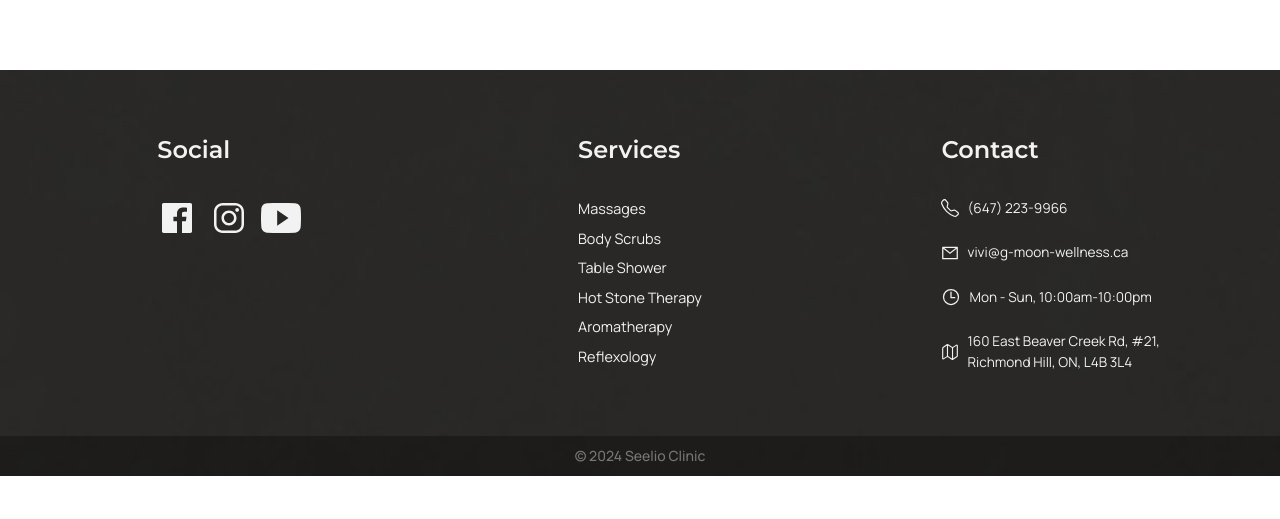
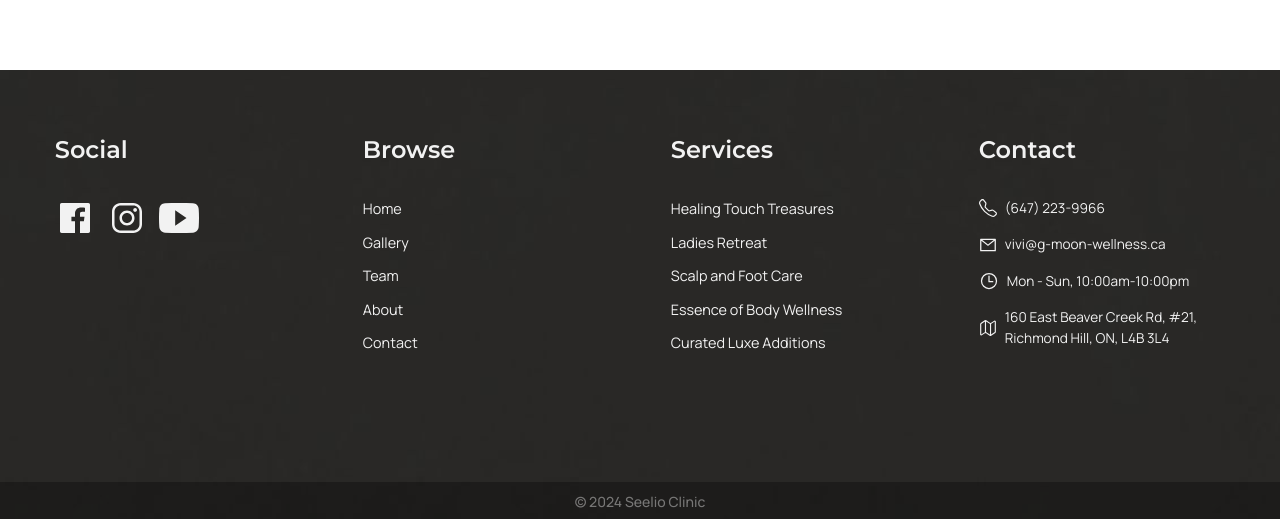
Before and after one commit to tbabyuk/g-moon-next-2024, a Next.js app: page /contact in a window 1280 px wide. Shown: the part 916-1435 px from the top of the page. Before the commit the page ends 1392 px from the top, so only its background shows below. Built offline with nearby package versions, Linux system fonts and the light colour scheme.

Commit message:
finished overview sections for all services, added 'Browse' column to footer, adjusted service card styling

```diff
--- a/app/(pages)/contact/ContactClientPage.jsx
+++ b/app/(pages)/contact/ContactClientPage.jsx
@@ -59,7 +59,7 @@ const ContactClientPage = () => {
 
     return(
         <div className="flex flex-col justify-center">
-            <p className="mb-10 block lg:w-[400px] mx-auto">Have a question you want to ask us? Ask us here!</p>
+            <p className="mb-10 block lg:w-[400px] mx-auto">Have a question? Ask us here!</p>
 
             {submitSuccess &&
                 (<p className="text-lg text-center text-green-500">Thank you - your form has been submitted successfully!<br /> Please expect to hear from us within 1-2 business days!</p>)
--- a/app/(pages)/ladies-retreat/page.jsx
+++ b/app/(pages)/ladies-retreat/page.jsx
@@ -12,7 +12,7 @@ const LadiesRetreatPage = () => {
         <PageHeader title="Ladies Retreat" />
         <div className="g-moon-content-padding">
             <PageSubheader title="OVERVIEW" />
-            <p className="mb-16">Coming soon...</p>
+            <p className="mb-16">Our Ladies Retreat collection addresses your unique concerns, balancing relaxation, luxury, and tension release. Each treatment is tailored to harmonize body and mind, ensuring a rejuvenating experience. Reclaim serenity, rebalance energy, and rediscover radiance. Book your Retreat today!</p>
 
             <PageSubheader title="COMBO SERVICES" />
 
--- a/app/(pages)/scalp-and-foot-care/page.jsx
+++ b/app/(pages)/scalp-and-foot-care/page.jsx
@@ -10,7 +10,7 @@ const ScalpAndFootCarePage = () => {
       <PageHeader title="Scalp and Foot Care" />
         <div className="g-moon-content-padding">
             <PageSubheader title="OVERVIEW" />
-            <p className="mb-20">Coming soon... </p>
+            <p className="mb-20">Indulge in our signature Scalp and Foot Care, a sensorial experience that awakens your senses and transports you to deep relaxation. Surrender to our expert therapists as they guide you through a stress-relieving treatment, combining mobilizing movements and firm massage to melt away tension and restore vitality.</p>
             <PageSubheader title="COMBO SERVICES" />
             <div className="mb-20 mx-auto w-full md:max-w-[650px] lg:max-w-[900px]">
                 <PageSubSubheader title="Combo A (90 mins) - $95.00" />
--- a/app/components/Footer.jsx
+++ b/app/components/Footer.jsx
@@ -16,9 +16,9 @@ export const Footer = () => {
 
     return(
         <footer className="bg-[url('/images/footer-bg.jpg')] bg-center bg-cover text-g-moon-light-gray">
-            <div className="flex flex-col md:flex-row py-16 px-6">
-                <div className="flex-1 pb-16 border-b-2 border-gray-600 md:border-none md:flex md:flex-col md:items-center">
-                    <div>
+            <div className="grid grid-cols-1 md:grid-cols-2 lg:grid-cols-4 py-16 px-6">
+                <div className="pb-16 border-b-2 border-gray-600 md:border-none flex justify-center">
+                    <div className="w-[80%]">
                         <h3 className="text-2xl font-semibold mb-8">Social</h3>
                         <ul className="flex space-x-3">
                             <li><Link href="#" className="g-moon-link"><IoLogoFacebook size="2.5rem" /></Link></li>
@@ -27,23 +27,34 @@ export const Footer = () => {
                         </ul>
                     </div>
                 </div>
-                <div className="flex-1 py-16 md:py-0 border-b-2 border-gray-600 md:border-none md:flex md:flex-col md:items-center">
-                    <div>
-                        <h3 className="text-2xl font-semibold mb-8">Services</h3>
-                        <ul className="space-y-2 text-[0.9rem]">
-                            <li><Link href="/massages" className="g-moon-link">Massages</Link></li>
-                            <li><Link href="/body-scrubs" className="g-moon-link">Body Scrubs</Link></li>
-                            <li><Link href="/table-shower" className="g-moon-link">Table Shower</Link></li>
-                            <li><Link href="/hot-stone-therapy" className="g-moon-link">Hot Stone Therapy</Link></li>
-                            <li><Link href="/aromatherapy" className="g-moon-link">Aromatherapy</Link></li>
-                            <li><Link href="/reflexology" className="g-moon-link">Reflexology</Link></li>
+                <div className="py-16 md:py-0 md:pb-16 border-b-2 border-gray-600 md:border-none flex justify-center">
+                    <div className="w-[80%]">
+                        <h3 className="text-2xl font-semibold mb-8">Browse</h3>
+                        <ul className="space-y-3 text-[0.9rem]">
+                            <li><Link href="/" className="g-moon-link">Home</Link></li>
+                            <li><Link href="/#gallery" className="g-moon-link">Gallery</Link></li>
+                            <li><Link href="/team" className="g-moon-link">Team</Link></li>
+                            <li><Link href="/about" className="g-moon-link">About</Link></li>
+                            <li><Link href="/contact" className="g-moon-link">Contact</Link></li>
                         </ul>
                     </div>
                 </div>
-                <div className="flex-1 pt-16 md:pt-0 md:flex md:flex-col md:items-center">
-                    <div>
+                <div className="py-16 md:py-0 border-b-2 border-gray-600 md:border-none flex justify-center">
+                    <div className="w-[80%]">
+                        <h3 className="text-2xl font-semibold mb-8">Services</h3>
+                        <ul className="space-y-3 text-[0.9rem]">
+                            <li><Link href="/healing-touch-treasures" className="g-moon-link">Healing Touch Treasures</Link></li>
+                            <li><Link href="/ladies-retreat" className="g-moon-link">Ladies Retreat</Link></li>
+                            <li><Link href="/scalp-and-foot-care" className="g-moon-link">Scalp and Foot Care</Link></li>
+                            <li><Link href="/essence-of-body-wellness" className="g-moon-link">Essence of Body Wellness</Link></li>
+                            <li><Link href="/curated-luxe-additions" className="g-moon-link">Curated Luxe Additions</Link></li>
+                        </ul>
+                    </div>
+                </div>
+                <div className="pt-16 md:pt-0 flex justify-center">
+                    <div className="w-[80%]">
                         <h3 className="text-2xl font-semibold mb-8">Contact</h3>
-                        <ul className="flex flex-col justify-center space-y-6 text-[0.85rem]">
+                        <ul className="flex flex-col justify-center space-y-4 text-[0.85rem]">
                             <li className="w-fit"><a href="tel:+16472239966" className="flex items-center g-moon-link"><BsTelephone className="me-2 text-[18px]" />(647) 223-9966</a></li>
                             <li className="w-fit"><a href="mailto:vivi@g-moon-wellness.ca" className="flex items-center g-moon-link"><AiOutlineMail className="me-2 text-[18px]" />vivi@g-moon-wellness.ca</a></li>
                             <li className="flex items-center w-fit"><IoTimeOutline className="me-2 text-[20px] shrink-0"  />Mon - Sun, 10:00am-10:00pm</li>
--- a/app/components/Hero.jsx
+++ b/app/components/Hero.jsx
@@ -12,9 +12,9 @@ export const Hero = () => {
             <div className="flex flex-col items-center lg:items-start text-g-moon-white px-6 md:px-12 py-12 md:py-20">
                 <h2 className="text-5xl md:text-6xl mb-10 font-medium text-center lg:text-start">Rejuvenate your body, mind and soul</h2>
                 <ul className="text-xl space-y-4 mb-12">
-                    <li className="flex items-center"><IoMdCheckmarkCircle className="text-white me-2" />Rejuvenating Massages</li>
+                    <li className="flex items-center"><IoMdCheckmarkCircle className="text-white me-2" />Relaxing Massages</li>
                     <li className="flex items-center"><IoMdCheckmarkCircle className="text-white me-2" />Experienced Staff</li>
-                    <li className="flex items-center"><IoMdCheckmarkCircle className="text-white me-2" />Quick Online Booking</li>
+                    <li className="flex items-center"><IoMdCheckmarkCircle className="text-white me-2" />Easy Online Booking</li>
                 </ul>
                 <Link href="/booking-form"><button className="btn btn-lg g-moon-action-btn w-fit text-lg text-g-moon-white">Book My Appointment</button></Link>
             </div>
--- a/app/globals.css
+++ b/app/globals.css
@@ -2,6 +2,10 @@
 @tailwind components;
 @tailwind utilities;
 
+
+html {
+  scroll-behavior: smooth;
+}
 
 h1, h2, h3 {
   font-family: var(--font-montserrat);
--- a/app/sections/GallerySection.jsx
+++ b/app/sections/GallerySection.jsx
@@ -18,9 +18,9 @@ const galleryImagesArray = [
 export const GallerySection = () => {
 
     return (
-        <div className="py-24">
+        <div className="py-24" id="gallery">
             <SectionHeader title="OUR FACILITY" />
-            <div className="grid grid-cols-1 sm:grid-cols-2 md:grid-cols-3 lg:grid-cols-4">
+            <div className="grid grid-cols-1 sm:grid-cols-2 md:grid-cols-3 xl:grid-cols-4">
                 {galleryImagesArray.map((image, index) => (
                     <GalleryImageCard key={index} image={image} />
                 ))}
--- a/app/sections/components/ServiceCard.jsx
+++ b/app/sections/components/ServiceCard.jsx
@@ -6,7 +6,7 @@ export const ServiceCard = ({service}) => {
 
     return(
         <Link href={service.url} className={`h-[250px] w-1/4 min-w-[250px] g-moon-service-card`} style={{ backgroundImage: `url(${service.image})`, backgroundSize: "cover", backgroundPosition: "center" }}>
-            <div className="absolute w-full text-white text-lg bg-black/25 h-[50px] bottom-0 flex justify-center items-center">
+            <div className="absolute w-full text-white text-lg bg-black/25 rounded-b-md h-[50px] bottom-0 flex justify-center items-center">
                 {service.name}
             </div>
         </Link>
```
